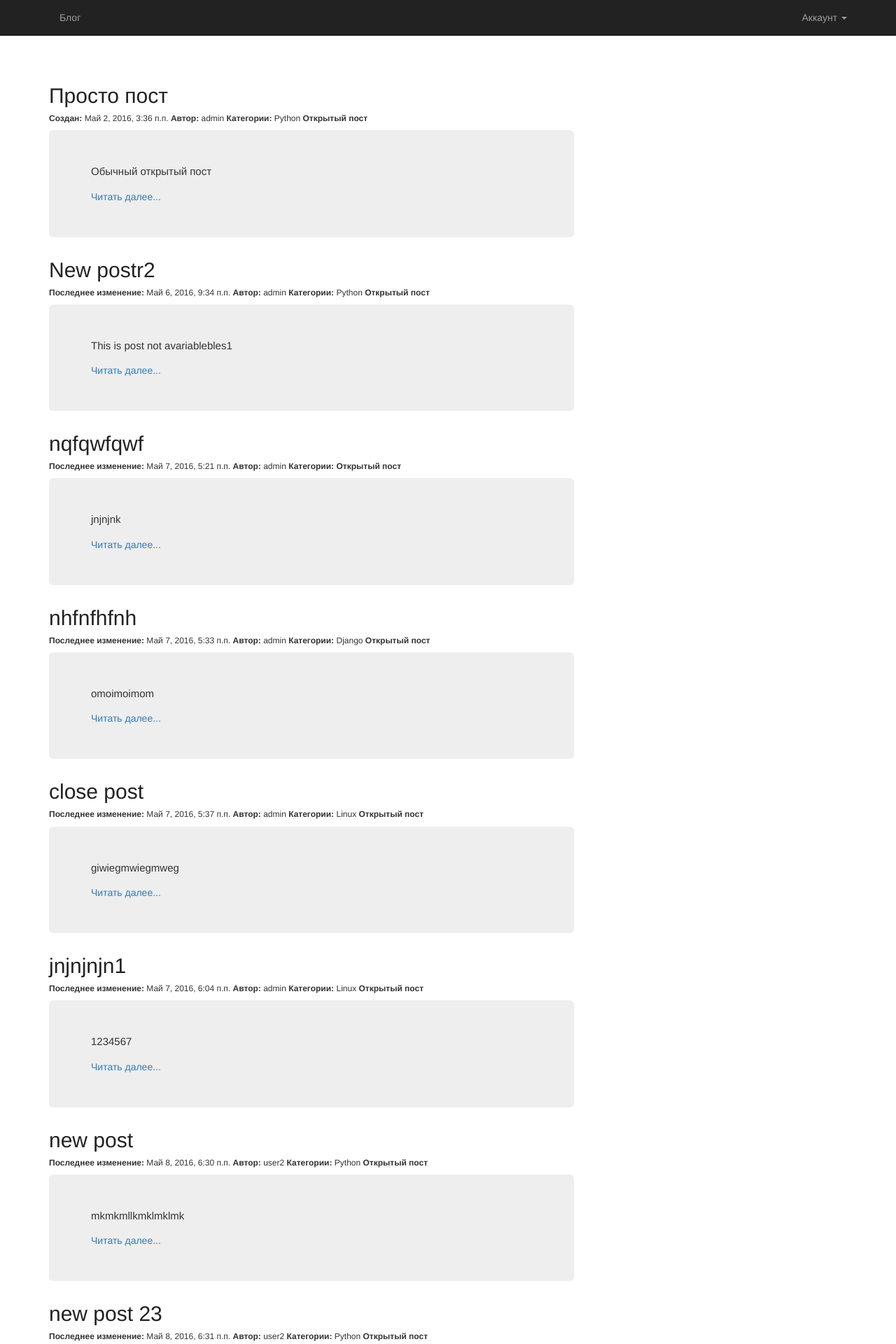
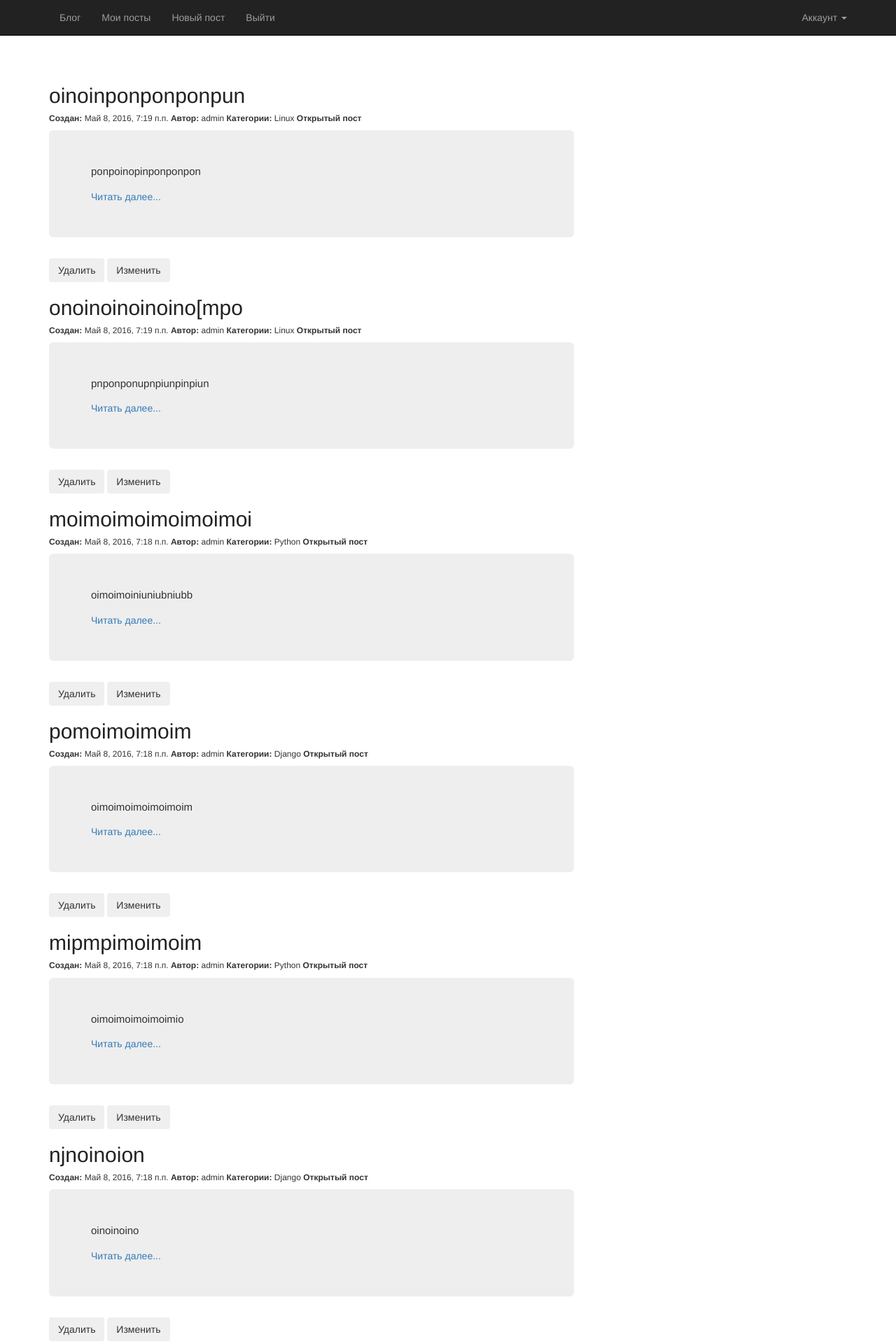
Before and after one commit to blacktrub/task_blog, a Django app: page /edit/ in a window 1280 px wide. Shown: the top 1920 px of the page at 70% size. Run offline with Django 3.2, Linux system fonts and the light colour scheme; a user stored in the database is signed in; data comes from the database, SQL or seed files in the repository; both versions use the stored data as it was after the commit; some libraries are stand-ins or nearby versions.

Commit message:
corrected layout

```diff
--- a/myblog/blog/context_processors.py
+++ b/myblog/blog/context_processors.py
@@ -5,23 +5,15 @@ from django.core.exceptions import ObjectDoesNotExist
 
 
 def total_count(request):
-
-    def init_count(request):
-        #  add to CountArticle model Article list
-        count = CountArticle.objects
-        usr = request.user
-        art = Article.objects.all()
-        art_add = Article.objects
-        count.create(user=usr)
-        count = CountArticle.objects.get(user=usr)
-        for x in art:
-            count.count.add(art_add.get(article_title=x))
-        return {"total_count": count.count.all().count(), }
-
     if request.user.is_authenticated():
         try:
             total = CountArticle.objects.get(user=request.user)
             return {"total_count": total.count.all().count(), }
         except ObjectDoesNotExist:
-            return init_count(request)
+            CountArticle.objects.create(user=request.user)
+            count_object = CountArticle.objects.get(user=request.user)
+            art = Article.objects.all()
+            art = list(art)
+            count_object.count.add(*list(Article.objects.all()))
+            return {"total_count": count_object.count.all().count(), }
     return {}
--- a/myblog/blog/models.py
+++ b/myblog/blog/models.py
@@ -27,6 +27,5 @@ class Article(models.Model):
 
 
 class CountArticle(models.Model):
-    id = models.AutoField(primary_key=True)
     user = models.OneToOneField(User)
     count = models.ManyToManyField(Article)
--- a/myblog/blog/templates/blog/edit.html
+++ b/myblog/blog/templates/blog/edit.html
@@ -1,14 +1,22 @@
 {% extends "blog/home.html" %}
+{% load staticfiles %}
 
 {% block title %}
     Редактирование
 {% endblock title %}
+
+{% block load_css %}
+    <link href="{% static 'blog/css/bootstrap.css' %}" rel="stylesheet">
+    <link rel="stylesheet" type="text/css" href="{% static 'blog/style.css' %}">
+    <link href="{% static 'blog/css/login-margin.css' %}" rel="stylesheet">
+{% endblock load_css %}
 
 {% block post %}
     {% if edit_post %}
         <div class="container blog-post">
             <div class="row">
                 <div class="col-lg-8 col-md-8">
+                    {% if request.user == x.article_autor or request.user.is_superuser %}
                         {% for x in edit_post %}
                             <div>
                                 <h2 class="article-title">
@@ -16,11 +24,7 @@
                                 </h2>
                             </div>
                             <h6>
-                            {% if x.article_date_create == x.article_date_modify %}
                                 <b>Создан:</b> {{ x.article_date_create }}
-                            {% else %}
-                                <b>Последнее изменение:</b> {{ x.article_date_modify }}
-                            {% endif %}
                                 <b>Автор:</b> {{ x.article_autor }}
                                 <b>Категории:</b>
                                 {% for tag in x.article_tag.all %}
@@ -38,7 +42,19 @@
                                 </p>
                                 <a href="{% url 'blog:full' x.id %}">Читать далее...</a>
                             </div>
+                            <div class="form-actions">
+                                <button class="btn" onclick="location.href = '{% url 'blog:delete' x.id %}'">Удалить</button>
+                                <button class="btn" onclick="location.href = '{% url 'blog:editpost' x.id %}'">Изменить</button>
+                            </div>
                         {% endfor %}
+                    {% else %}
+                        <div class="container">
+                            <div class="text-center">
+                                <h1>Упс! Вы ещё не написали не одной статьи</h1>
+                                <p class="lead">Готовы? <a href="{% url 'blog:newpost' %}">Создать</a></p>
+                            </div>
+                        </div>
+                    {% endif %}
                 </div>
             </div>
         </div>
--- a/myblog/blog/templates/blog/editpost.html
+++ b/myblog/blog/templates/blog/editpost.html
@@ -27,7 +27,7 @@
 
             <div class="form-actions">
                 <button type="submit" class="btn btn-primary">Сохранить</button>
-                <button href="{% url 'blog:home' %}" type="button" class="btn">Отменить</button>
+                <button class="btn" onclick="location.href = '{% url 'blog:home' %}'">Отменить</button>
             </div>
             {{form.errors}}
         </form>
--- a/myblog/blog/templates/blog/home.html
+++ b/myblog/blog/templates/blog/home.html
@@ -46,6 +46,13 @@
                       <div class="collapse navbar-collapse">
                           <ul class="nav navbar-nav">
                               <li><a href="{% url 'blog:home' %}">Блог</a></li>
+                              {% if request.user.is_authenticated %}
+                                <li><a href="{% url 'blog:edit' %}">Мои посты</a></li>
+                                <li><a href="{% url 'blog:newpost' %}">Новый пост</a></li>
+                                <li><a href="{% url 'blog:logout' %}">Выйти</a></li>
+                              {% else %}
+                                <li><a href="{% url 'blog:login' %}">Войти</a></li>
+                              {% endif %}
                           </ul>
                       </div>
                   </div>
@@ -66,11 +73,7 @@
                                 </h2>
                             </div>
                             <h6>
-                                {% if x.article_date_create == x.article_date_modify %}
-                                    <b>Создан:</b> {{ x.article_date_create }}
-                                {% else %}
-                                    <b>Последнее изменение:</b> {{ x.article_date_modify }}
-                                {% endif %}
+                                <b>Создан:</b> {{ x.article_date_create }}
                                 <b>Автор:</b> {{ x.article_autor }}
                                 <b>Категории:</b>
                                 {% for tag in x.article_tag.all %}
--- a/myblog/blog/templates/blog/newpost.html
+++ b/myblog/blog/templates/blog/newpost.html
@@ -24,7 +24,7 @@
 
             <div class="form-actions">
                 <button type="submit" class="btn btn-primary">Сохранить</button>
-                <button href="{% url 'blog:home' %}" type="button" class="btn">Отменить</button>
+                <button class="btn" onclick="location.href = '{% url 'blog:home' %}'">Отменить</button>
             </div>
             {{form.errors}}
         </form>
--- a/myblog/blog/urls.py
+++ b/myblog/blog/urls.py
@@ -8,8 +8,6 @@ from django.contrib.auth.views import login, logout
 urlpatterns = [
     url(r'^$', views.HomeView.as_view(), name='home'),
     url(r'^(?P<pk>[0-9]+)/$', views.FullView, name='full'),
-    url(r'^edit/(?P<pk>[0-9]+)/$', views.EditPostView.as_view(),
-        name='editpost'),
     url(r'^login/$', login, {'template_name': 'blog/login.html'},
         name='login'),
     url(r'^logout/$', logout, {'next_page': '/'}, name='logout'),
@@ -17,6 +15,8 @@ urlpatterns = [
     url(r'^access_error_to_post/$', views.Access_error_to_post),
     url(r'^access_error_to_modify/$', views.Access_error_to_modify),
     url(r'^edit/$', views.EditView.as_view(), name='edit'),
+    url(r'^edit/(?P<pk>[0-9]+)/$', views.EditPostView.as_view(),
+        name='editpost'),
     url(r'^edit/delete/(?P<pk>[0-9]+)/$', views.DeletePost, name='delete'),
     url(r'^edit/newpost/$', views.NewPostView.as_view(), name='newpost'),
 ]
--- a/myblog/blog/views.py
+++ b/myblog/blog/views.py
@@ -3,7 +3,7 @@
 from django.views import generic
 from .models import Article, Tags, CountArticle
 from .forms import RegisterForm, NewPostForm, EditPostForm
-from django.views.generic.edit import FormView, UpdateView, CreateView
+from django.views.generic.edit import FormView, UpdateView
 from django.shortcuts import get_object_or_404, render, redirect
 from .decorators import access_private_post
 from django.utils.decorators import method_decorator
@@ -44,7 +44,7 @@ class EditView(generic.ListView):
     context_object_name = 'edit_post'
 
     def get_queryset(self):
-        return Article.objects.all()
+        return Article.objects.order_by('-article_date_create').all()
 
     @method_decorator(login_required(redirect_field_name='',
                       login_url='/access_error_to_post'))
```
Also changed, not shown: myblog/blog/migrations/0009_auto_20160508_2248.py (added), myblog/db.sqlite3. Lines whose indentation alone changed are shown as unchanged.
